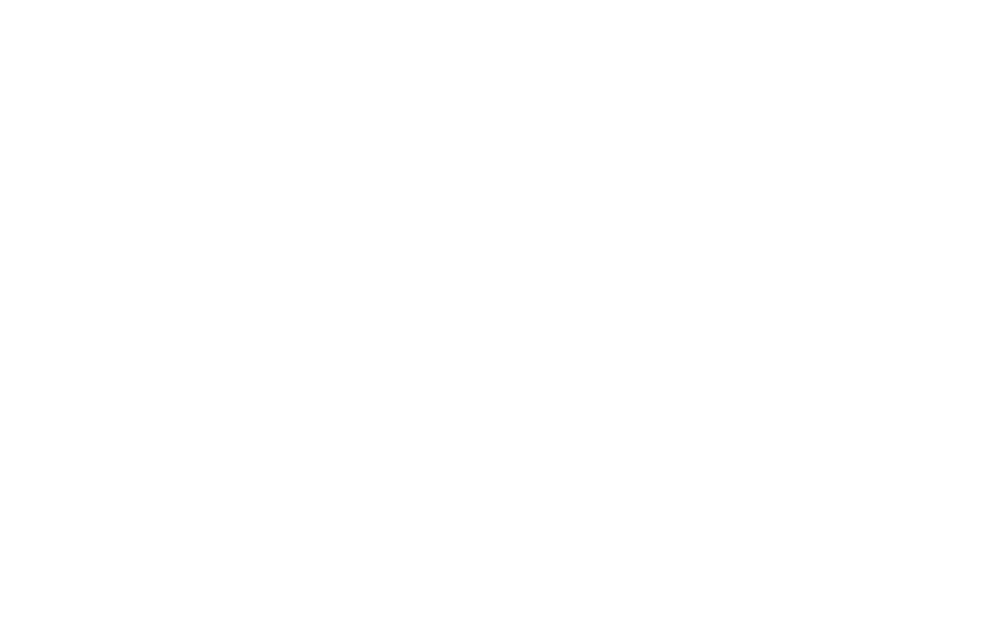
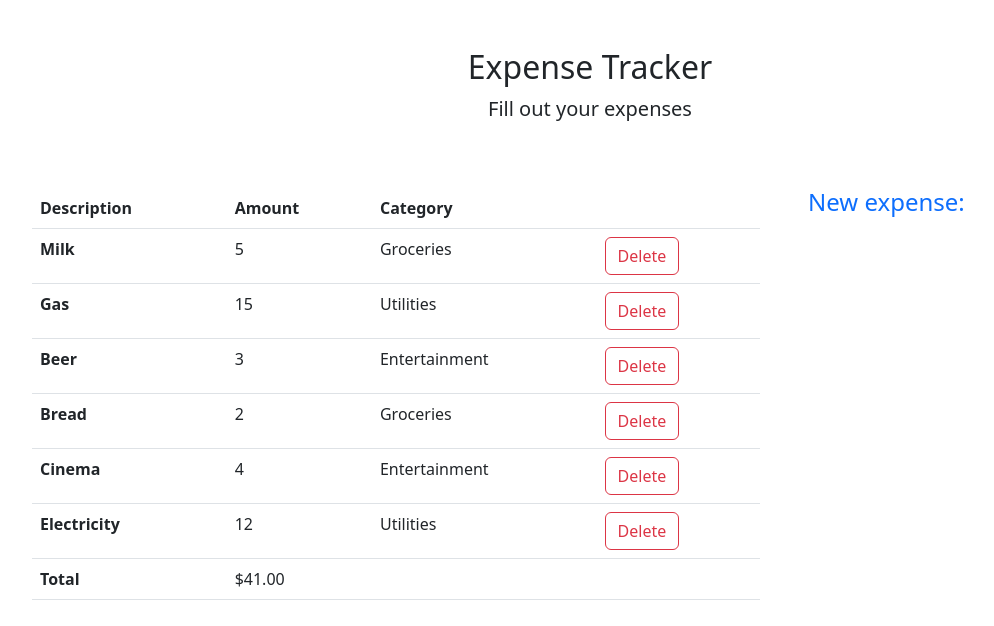
Before and after one commit to Farlaf/expense-tracker-reactjs, a React (Vite) app: page / in a window 1280 px wide. Shown: the top 626 px of the page, without its empty margins (50-1044 px from the left). Built offline with nearby package versions, Linux system fonts and the light colour scheme.

Commit message:
add ExpenseList

```diff
--- a/index.html
+++ b/index.html
@@ -4,7 +4,7 @@
         <meta charset="UTF-8" />
         <link rel="icon" type="image/svg+xml" href="/vite.svg" />
         <meta name="viewport" content="width=device-width, initial-scale=1.0" />
-        <title>React.js Expense Tracker (vite + ts)</title>
+        <title>Expense Tracker | React.js (vite + ts)</title>
     </head>
     <body>
         <div id="root"></div>
--- a/src/App.tsx
+++ b/src/App.tsx
@@ -1,5 +1,60 @@
+import { useState } from "react";
+import ExpenseList from "./components/ExpenseList";
+
 function App() {
-    return <></>;
+    const expenseCategory = ["Groceries", "Utilities", "Entertainment"];
+
+    const [expenses, setExpenses] = useState([
+        { description: "Milk", amount: 5, category: "Groceries", show: true },
+        { description: "Gas", amount: 15, category: "Utilities", show: true },
+        {
+            description: "Beer",
+            amount: 3,
+            category: "Entertainment",
+            show: true,
+        },
+        { description: "Bread", amount: 2, category: "Groceries", show: true },
+        {
+            description: "Cinema",
+            amount: 4,
+            category: "Entertainment",
+            show: true,
+        },
+        {
+            description: "Electricity",
+            amount: 12,
+            category: "Utilities",
+            show: true,
+        },
+    ]);
+
+    const deleteExpenses = (obj: object) => {
+        setExpenses(expenses.filter((item) => item !== obj));
+    };
+
+    return (
+        <>
+            <div className="container">
+                <main>
+                    <div className="py-5 text-center">
+                        <h2>Expense Tracker</h2>
+                        <p className="lead">Fill out your expenses</p>
+                    </div>
+                    <div className="row g-5">
+                        <div className="col-md-5 col-lg-4 order-md-last">
+                            <h4 className="mb-3 text-primary">New expense:</h4>
+                        </div>
+                        <div className="col-md-7 col-lg-8">
+                            <ExpenseList
+                                items={expenses}
+                                onDelete={deleteExpenses}
+                            />
+                        </div>
+                    </div>
+                </main>
+            </div>
+        </>
+    );
 }
 
 export default App;
--- /dev/null
+++ b/src/components/ExpenseList.tsx
@@ -0,0 +1,64 @@
+interface Expense {
+    description: string;
+    amount: number;
+    category: string;
+    show: boolean;
+}
+
+interface Props {
+    items: Expense[];
+    onDelete: (obj: object) => void;
+}
+
+const ExpenseList = ({ items, onDelete }: Props) => {
+    return (
+        <>
+            <table className="table">
+                <thead>
+                    <tr>
+                        <th scope="col">Description</th>
+                        <th scope="col">Amount</th>
+                        <th scope="col">Category</th>
+                        <th scope="col"></th>
+                    </tr>
+                </thead>
+                <tbody>
+                    {items.map(
+                        (item) =>
+                            item.show && (
+                                <tr key={item.description}>
+                                    <th scope="row">{item.description}</th>
+                                    <td>{item.amount}</td>
+                                    <td>{item.category}</td>
+                                    <td>
+                                        <button
+                                            type="button"
+                                            className="btn btn-outline-danger"
+                                            onClick={() => onDelete(item)}
+                                        >
+                                            Delete
+                                        </button>
+                                    </td>
+                                </tr>
+                            )
+                    )}
+
+                    <tr>
+                        <th scope="row">Total</th>
+                        <td colSpan={3}>
+                            $
+                            {items.reduce(
+                                (summ, item) =>
+                                    item.show ? summ + item.amount : summ,
+                                0
+                            )}
+                            .00
+                        </td>
+                    </tr>
+                </tbody>
+            </table>
+        </>
+    );
+};
+
+export default ExpenseList;
```
